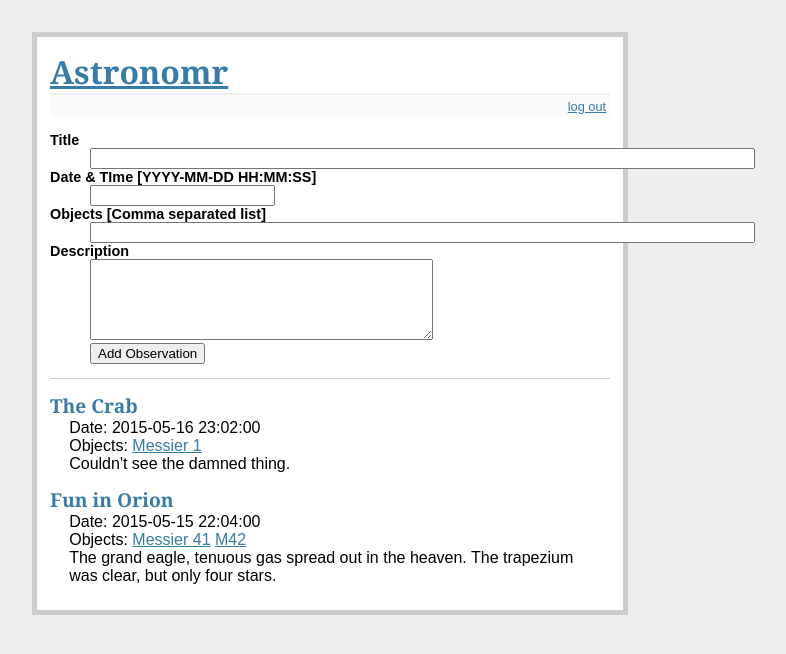
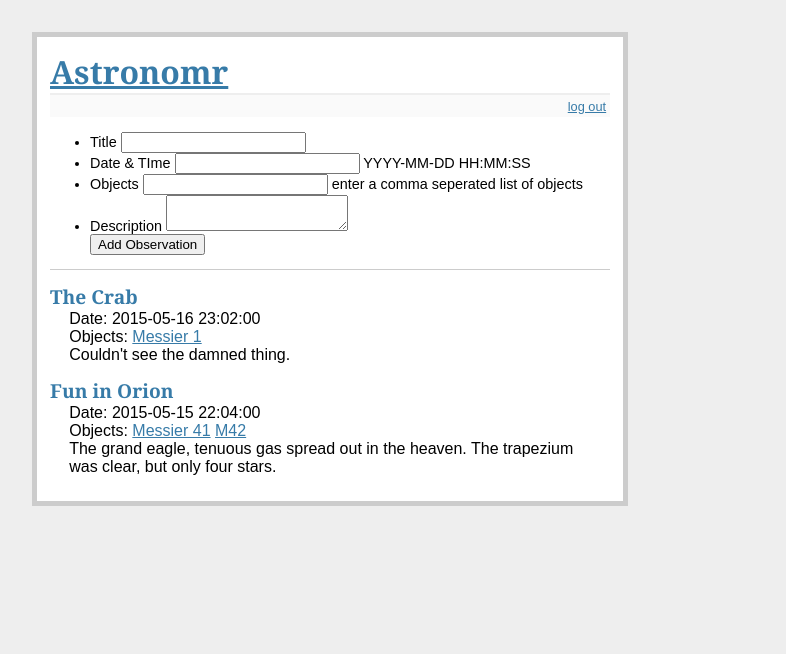
Before and after one commit to deapplegate/astronomr, a Flask app: page / in a window 1280 px wide. Shown: the top 654 px of the page, without its empty margins (310-1096 px from the left). Run offline with Flask 2, Linux system fonts and the light colour scheme; the visitor is signed in with stand-in values (Sample User, id 1); data comes from the database, SQL or seed files in the repository; some libraries are stand-ins or nearby versions.

Commit message:
added template macros to try to clean up the code; i think it worked

```diff
--- a/astronomr/__init__.py
+++ b/astronomr/__init__.py
@@ -4,7 +4,7 @@ from flask.ext.creole import Creole
 
 #############
 ### Set up app
-app = Flask(__name__, instance_relative_config=True) #look for things in the instance direcotry
+app = Flask('astronomr', instance_relative_config=True) #look for things in the instance direcotry
 app.config.from_object('astronomr.default_config')
 app.config.from_pyfile('astronomr.cfg', silent = True) #overrides
 
--- a/astronomr/forms.py
+++ b/astronomr/forms.py
@@ -8,8 +8,10 @@ from wtforms.validators import DataRequired
 class LoggedObservationForm(Form):
 
     title = StringField('Title', validators=[DataRequired()])
-    timestamp = DateTimeField('Date & TIme', validators=[DataRequired()])
-    objects = StringField('Objects', validators=[DataRequired()], description='enter a comma seperated list of objects')
+    timestamp = DateTimeField('Date & TIme', validators=[DataRequired()],
+                              description = 'YYYY-MM-DD HH:MM:SS')
+    objects = StringField('Objects', validators=[DataRequired()],
+                          description='enter a comma seperated list of objects')
     description = TextAreaField('Description')
 
 
--- a/astronomr/templates/layout.html
+++ b/astronomr/templates/layout.html
@@ -1,13 +1,15 @@
+{% from "macros.html" import link_to %}
+
 <!doctype html>
 <title>Astronomr</title>
 <link rel=stylesheet type=text/css href="{{ url_for('static', filename='style.css') }}">
 <div class=page>
-  <a href="{{ url_for('show_observations') }}"><h1>Astronomr</h1></a>
+  {{ link_to('<h1>Astronomr</h1>', 'show_observations') }}
   <div class=metanav>
     {% if not session.logged_in %}
-    <a href="{{ url_for('login') }}">log in</a>
+    {{ link_to('log in', 'login') }}
     {% else %}
-    <a href="{{ url_for('logout') }}">log out</a>
+    {{ link_to('log out', 'logout') }}
     {% endif %}
   </div>
   {% for message in get_flashed_messages() %}
--- /dev/null
+++ b/astronomr/templates/macros.html
@@ -0,0 +1,37 @@
+{% macro link_to(text, endpoint) -%}
+<a href="{{ url_for(endpoint, **kwargs) }}">{{ text|safe }}</a>
+{%- endmacro %}
+
+
+
+  {% macro render_field(field) %}
+        <div class="form_field">
+        {{ field.label(class="label") }}
+        {% if field.errors %}
+            {% set css_class = 'has_error ' + kwargs.pop('class', '') %}
+            {{ field(class=css_class, **kwargs) }}
+            <ul class="errors">{% for error in field.errors %}<li>{{ error|e }}</li>{% endfor %}</ul>
+        {% else %}
+            {{ field(**kwargs) }}
+        {% endif %}
+	    {{ field.description }}
+        </div>
+    {% endmacro %}
+
+
+
+{% macro render_observations(observations) %}
+<ul class=observations>
+  {% for observation in observations %}
+  <li><h2>{{ observation.title }}</h2>
+    Date: {{ observation.timestamp }}<br>
+    Objects:
+    {% for object in observation.objects %}
+    {{ link_to(object.name, 'show_object', object_id = object.id) }}
+    {% endfor %}<br>
+    {{ observation.description }}
+  {% else %}
+    <li><em>No observations yet. Would you like to add one?</em>
+  {% endfor %}
+</ul>
+{% endmacro %}
--- a/astronomr/templates/show_entries.html
+++ b/astronomr/templates/show_entries.html
@@ -1,33 +1,20 @@
 {% extends "layout.html" %}
 {% block body %}
+{% from "macros.html" import render_field, render_observations %}
+
 {% if session.logged_in %}
 <form action="{{ url_for('add_observation') }}" method=post class=add-observation>
+  <ul>
   {{ new_obs_form.hidden_tag() }}
-
-  <dl>
-    <dt>{{ new_obs_form.title.label }}
-    <dd>{{ new_obs_form.title(size=80) }} {% for error in new_obs_form.title.errors %}<span style="color: red;">[{{ error }}]</span> {% endfor %}
-    <dt>{{ new_obs_form.timestamp.label }} [YYYY-MM-DD HH:MM:SS]
-    <dd>{{ new_obs_form.timestamp }} {% for error in new_obs_form.timestamp.errors %}<span style="color: red;">[{{ error }}]</span> {% endfor %}
-    <dt>{{ new_obs_form.objects.label }} [Comma separated list]
-    <dd>{{ new_obs_form.objects(size=80) }} {% for error in new_obs_form.objects.errors %}<span style="color: red;">[{{ error }}]</span> {% endfor %}
-    <dt>{{ new_obs_form.description.label }}
-    <dd>{{ new_obs_form.description(rows=5, cols=40) }} {% for error in new_obs_form.description.errors %}<span style="color: red;">[{{ error }}]</span> {% endfor %}
-    <dd><input type=submit value="Add Observation">
-  </dl>
+  <li>{{ render_field(new_obs_form.title, class="input text") }}</li>
+  <li>{{ render_field(new_obs_form.timestamp, class="input text") }}</li>
+  <li>{{ render_field(new_obs_form.objects, class="input text") }}  </li>
+  <li>{{ render_field(new_obs_form.description, class="input textarea") }} </li>
+  <input type=submit value="Add Observation">
+  </ul>
 </form>
 {% endif %}
-<ul class=observations>
-  {% for observation in observations %}
-  <li><h2>{{ observation.title }}</h2>
-    Date: {{ observation.timestamp }}<br>
-    Objects:
-    {% for object in observation.objects %}
-    <a href="{{ url_for('show_object', object_id = object.id) }}">{{ object.name }}</a>
-    {% endfor %}<br>
-    {{ observation.description }}
-  {% else %}
-    <li><em>No observations yet. Would you like to add one?</em>
-  {% endfor %}
-</ul>
+
+{{ render_observations(observations) }}
+
 {% endblock %}
```
Also changed, not shown: astronomr/templates/show_object.html (+3 -15 lines).
